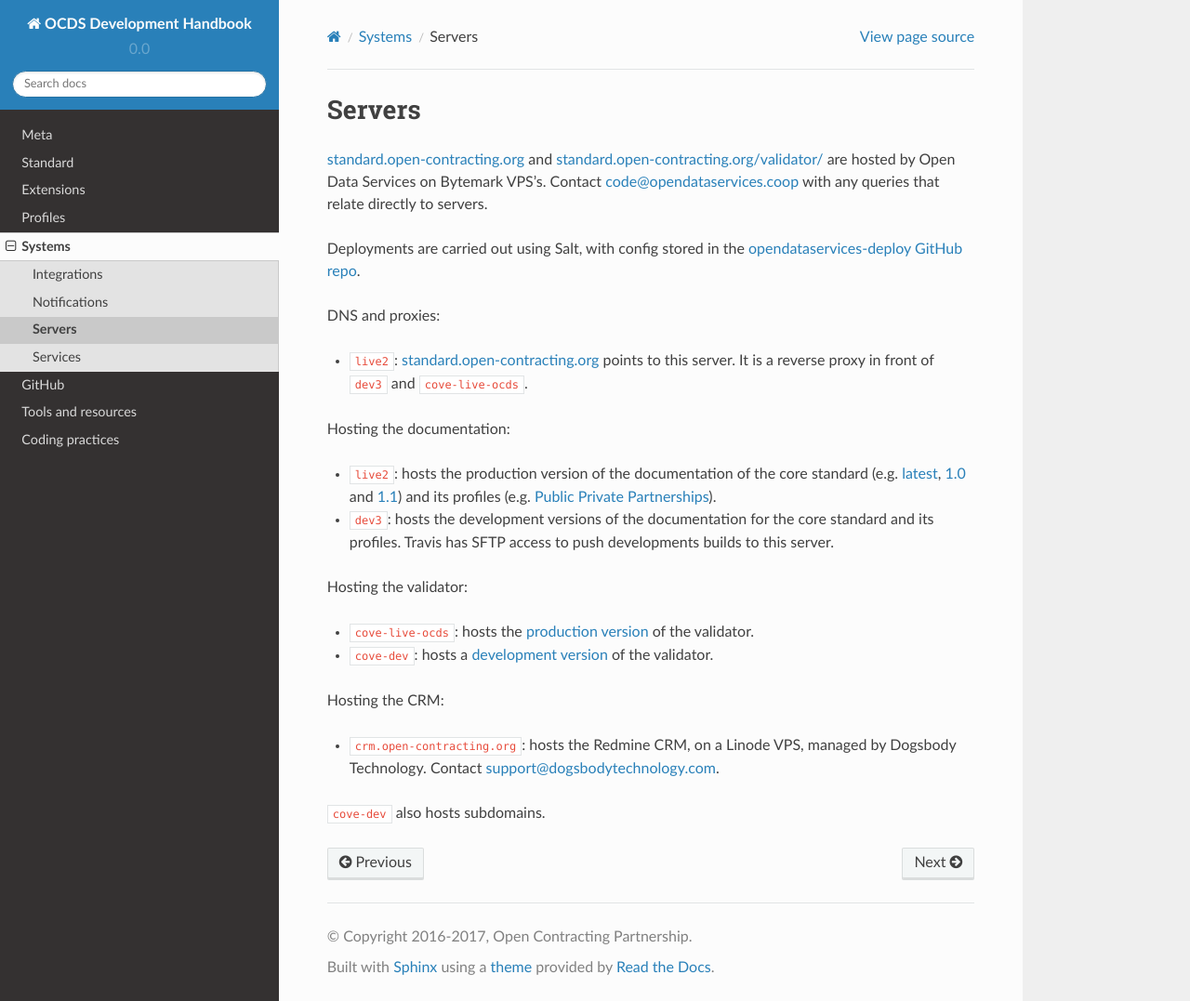
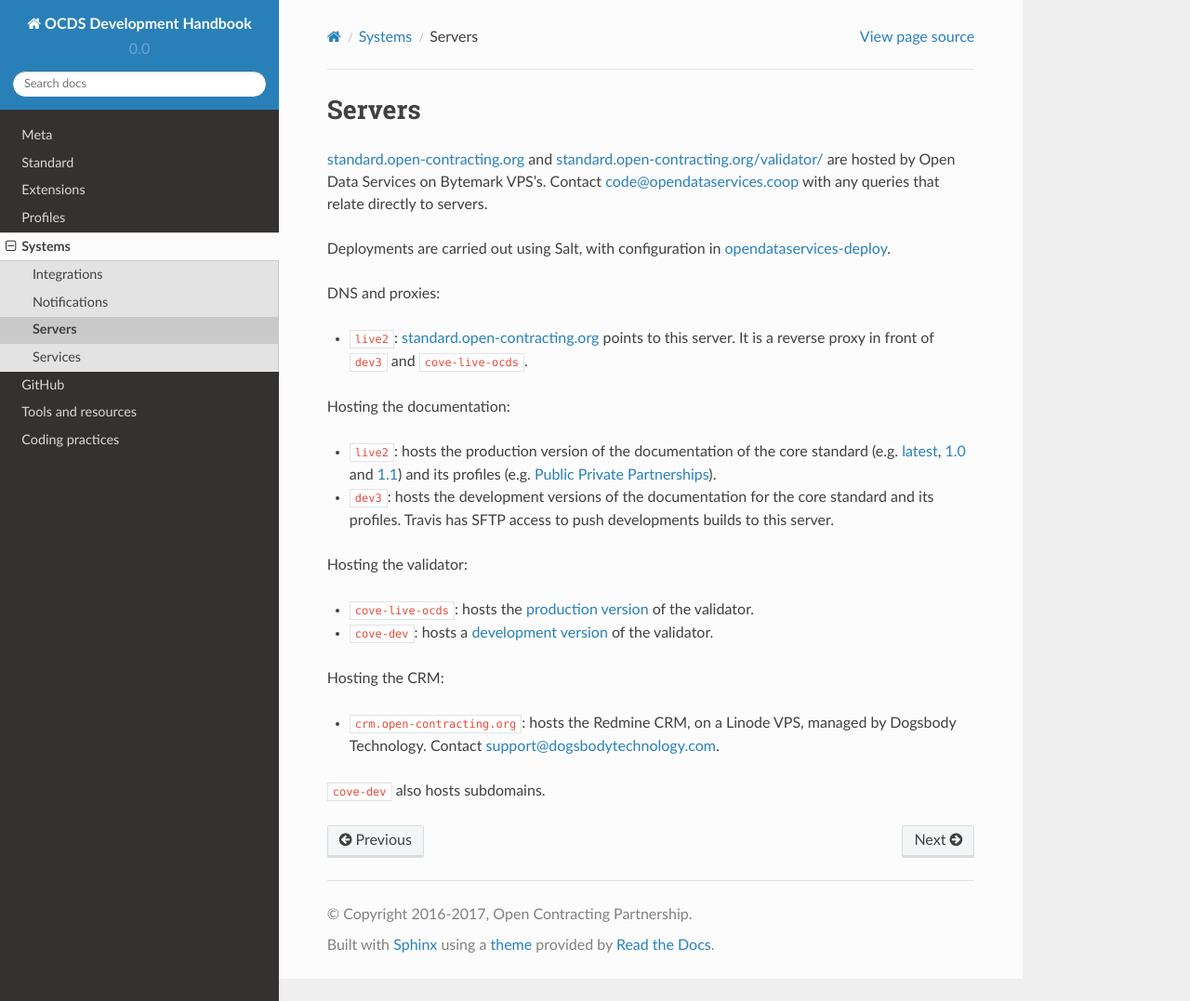
Before and after one commit to open-contracting/standard-development-handbook, a Sphinx documentation site: the page built from docs/systems/servers.md, in a window 1280 px wide and 1077 px high. Shown: the whole window at 93% size. Built offline with Sphinx 7.4.7 and the Read the Docs theme 2.0.0, drawn with Linux system fonts in a browser that asks for light colours.

Commit message:
Abbreviate text to appear on one line

```diff
--- a/docs/systems/servers.md
+++ b/docs/systems/servers.md
@@ -2,7 +2,7 @@
 
 [standard.open-contracting.org](http://standard.open-contracting.org) and [standard.open-contracting.org/validator/](http://standard.open-contracting.org/validator/) are hosted by Open Data Services on Bytemark VPS's. Contact [code@opendataservices.coop](mailto:code@opendataservices.coop) with any queries that relate directly to servers.
 
-Deployments are carried out using Salt, with config stored in the [opendataservices-deploy GitHub repo](https://github.com/OpenDataServices/opendataservices-deploy).
+Deployments are carried out using Salt, with configuration in [opendataservices-deploy](https://github.com/OpenDataServices/opendataservices-deploy).
 
 DNS and proxies:
 
```
Also changed, not shown: docs/systems/notifications.md (+1 -1 lines).
